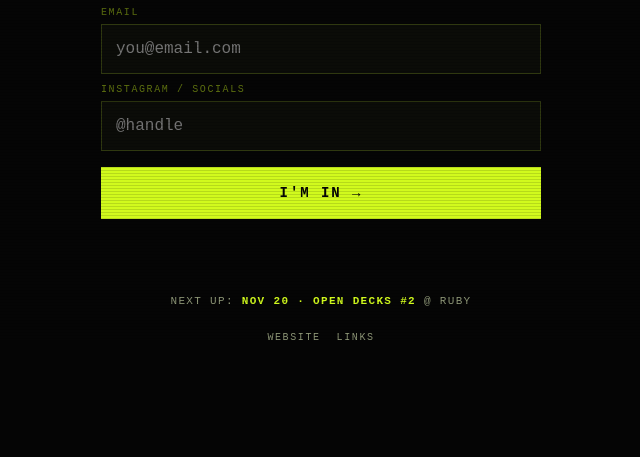
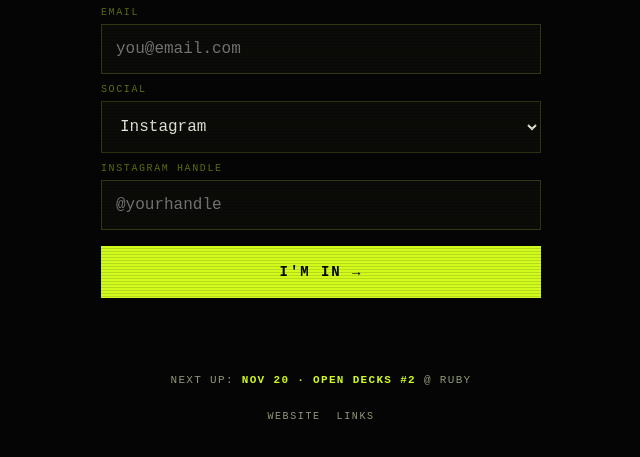
Before and after one commit to shrn-wav/shrn-wav.github.io, a plain HTML site: page list.html in a window 1280 px wide. Shown: the part 459-916 px from the top of the page, without its empty margins (319-959 px from the left). Before the commit the page ends 838 px from the top, so only its background shows below. Drawn offline with Linux system fonts and the light colour scheme; a web font is replaced by a local one.

Commit message:
Announcement list: pick your social from a dropdown; the handle box takes its name (Platform + Handle saved separately)
Co-Authored-By: Claude Opus 5.5 <noreply@anthropic.com>

```diff
--- a/list.html
+++ b/list.html
@@ -25,8 +25,8 @@ h1{font-family:'Grenze Gotisch',serif;font-weight:900;font-size:clamp(40px,11vw,
 .cap{font-family:'Caveat Brush',cursive;font-size:22px;color:var(--hand);margin-top:8px;}
 form{display:flex;flex-direction:column;gap:10px;margin-top:26px;text-align:left;}
 label{font-size:10px;letter-spacing:.16em;color:var(--dim);display:flex;flex-direction:column;gap:6px;}
-input{background:var(--ink2);border:1px solid var(--line);color:var(--paper);font-family:inherit;font-size:16px;padding:15px 14px;outline:none;border-radius:0;width:100%;}
-input:focus{border-color:var(--acid);}
+input,select{background:var(--ink2);border:1px solid var(--line);color:var(--paper);font-family:inherit;font-size:16px;padding:15px 14px;outline:none;border-radius:0;width:100%;}
+input:focus,select:focus{border-color:var(--acid);}
 button{margin-top:6px;font-family:inherit;font-size:14px;font-weight:700;letter-spacing:.14em;padding:17px;border:1px solid var(--acid);background:var(--acid);color:var(--ink);cursor:pointer;}
 #status{font-family:'Caveat Brush',cursive;font-size:24px;color:var(--acid);min-height:32px;margin-top:14px;}
 .again{display:none;margin-top:6px;background:none;color:var(--acid);border:1px solid var(--dim);font-size:11px;padding:12px;width:100%;}
@@ -46,7 +46,8 @@ button{margin-top:6px;font-family:inherit;font-size:14px;font-weight:700;letter-
     <p style="position:absolute;left:-9999px;width:1px;height:1px;overflow:hidden" aria-hidden="true"><label>Leave empty <input name="bot-field" tabindex="-1" autocomplete="off"></label></p>
     <label>NAME<input name="name" autocomplete="name"></label>
     <label>EMAIL<input name="email" type="email" required autocomplete="email" inputmode="email" placeholder="you@email.com"></label>
-    <label>INSTAGRAM / SOCIALS<input name="socials" autocomplete="off" autocapitalize="none" placeholder="@handle"></label>
+    <label class="plat">SOCIAL<select name="platform" data-plat aria-label="Which social"><option>Instagram</option><option>TikTok</option><option>X</option><option>SoundCloud</option><option>Snapchat</option><option>Other</option></select></label>
+    <label class="hdl"><span data-hlabel>INSTAGRAM HANDLE</span><input name="socials" autocomplete="off" autocapitalize="none" placeholder="@yourhandle"></label>
     <button type="submit" id="b">I'M IN →</button>
   </form>
   <div id="status" role="status"></div>
@@ -69,7 +70,7 @@ if (nx) $('next').innerHTML = 'NEXT UP: <b>' + MON[nx.d.getMonth()] + ' ' + nx.d
 const f = $('f'), st = $('status');
 f.addEventListener('submit', async e => {
   e.preventDefault();
-  const fd = new FormData(f), name = fd.get('name') || '', email = fd.get('email'), soc = fd.get('socials') || '';
+  const fd = new FormData(f), name = fd.get('name') || '', email = fd.get('email'), soc = fd.get('socials') ? (fd.get('platform') || 'Instagram') + ': ' + fd.get('socials') : '';
   if (S.formsUrl) {
     st.textContent = 'adding you…';
     try {
@@ -89,6 +90,16 @@ f.addEventListener('submit', async e => {
   }
 });
 $('again').addEventListener('click', () => { $('m').classList.remove('done'); st.textContent = ''; f.querySelector('input').focus(); });
+
+/* announcement list: pick the platform, the handle box takes its name */
+document.querySelectorAll('[data-plat]').forEach(sel => {
+  const sync = () => {
+    const f = sel.closest('form'), v = sel.value, lab = f.querySelector('[data-hlabel]'), inp = f.querySelector('input[name=socials]');
+    lab.textContent = v === 'Other' ? 'PROFILE LINK / HANDLE' : v.toUpperCase() + ' HANDLE';
+    inp.placeholder = v === 'Other' ? 'link or @handle' : '@yourhandle';
+  };
+  sel.addEventListener('change', sync); sync();
+});
 </script>
 </body>
 </html>
```
Also changed, not shown: index.html (+16 -3 lines).
